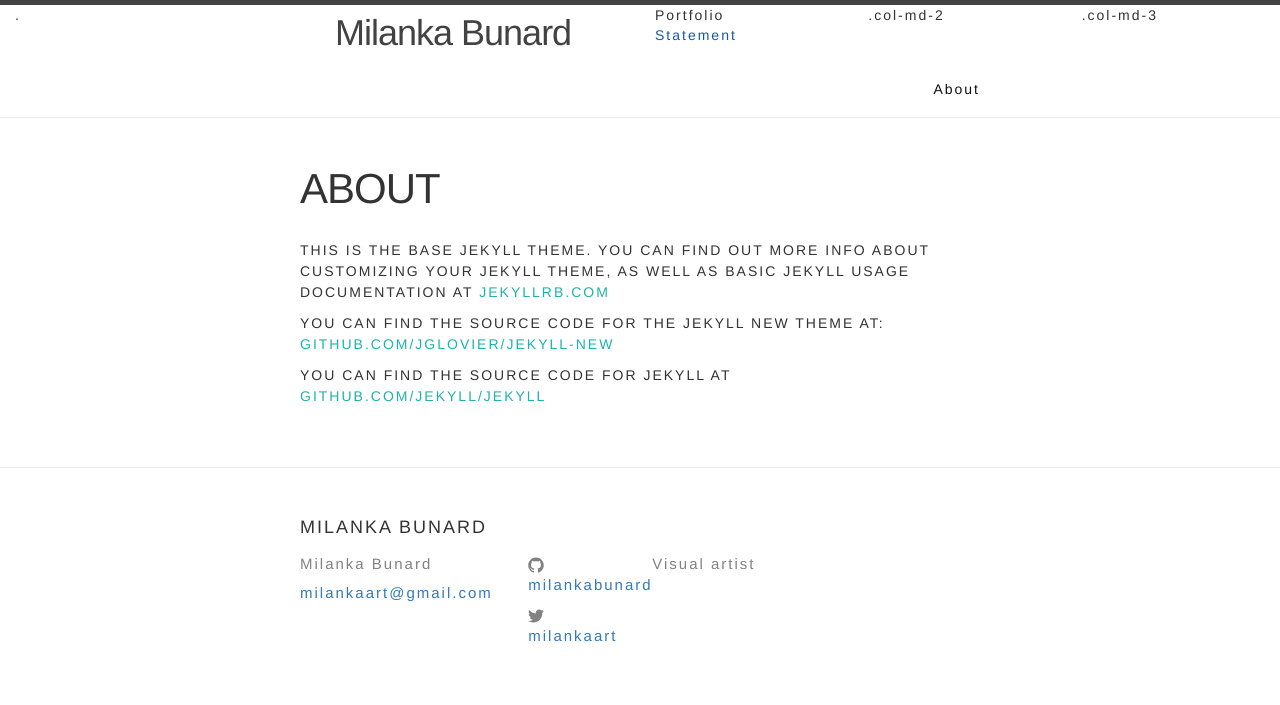
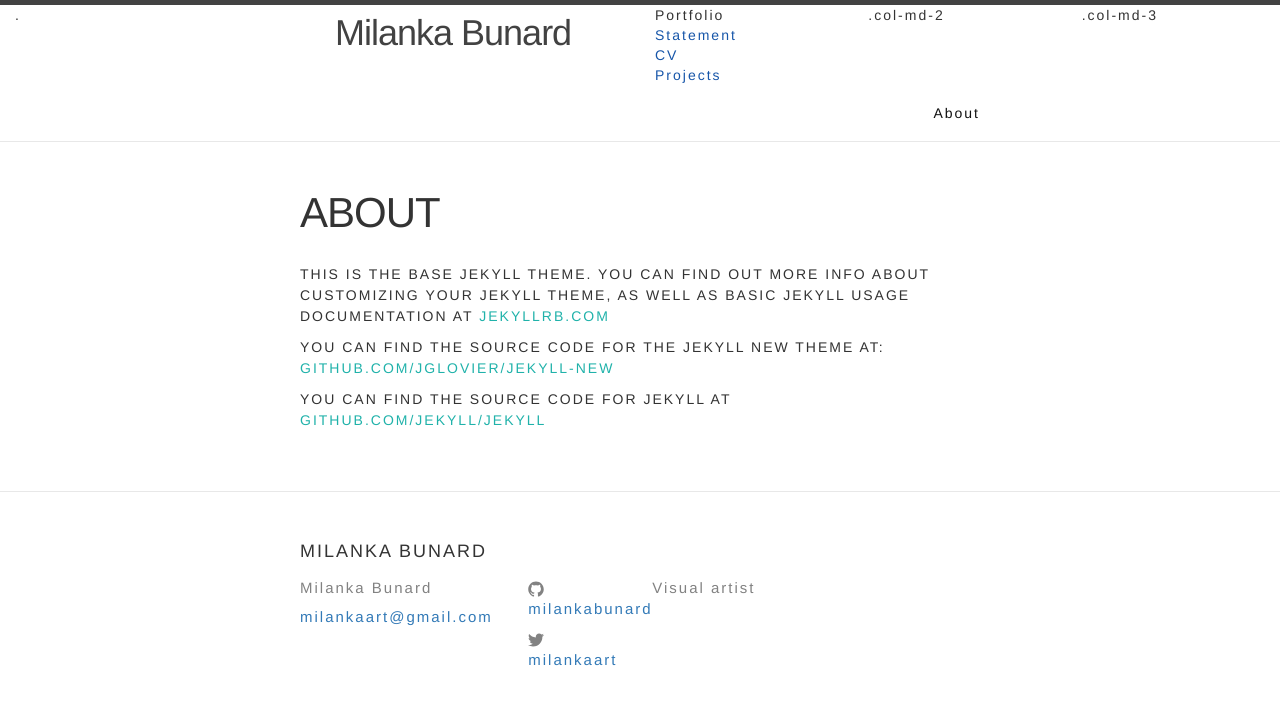
Before and after one commit to milankabunard/milankabunard.github.io, a Jekyll site: the page built from about.md, in a window 1280 px wide. Shown: the top 705 px of the page. Built offline with Jekyll 4.4.1, drawn with Linux system fonts in a browser that asks for light colours.

Commit message:
changes header

```diff
--- a/_includes/header.html
+++ b/_includes/header.html
@@ -6,7 +6,7 @@
 <div class="row">
   <div class="col-md-3">.</div>
   <div class="col-md-3"><a class="site-title" href="{{ site.baseurl }}/">{{ site.title }}</a></div>
-  <div class="col-md-2"><a href=""></a>Portfolio<br/><a href="">Statement</a></div>
+  <div class="col-md-2"><a href=""></a>Portfolio<br/><a href="">Statement</a><br/><a href="">CV</a><br/><a href="">Projects</a></div>
   <div class="col-md-2">.col-md-2</div>
   <div class="col-md-2">.col-md-3</div>
 </div>
```
